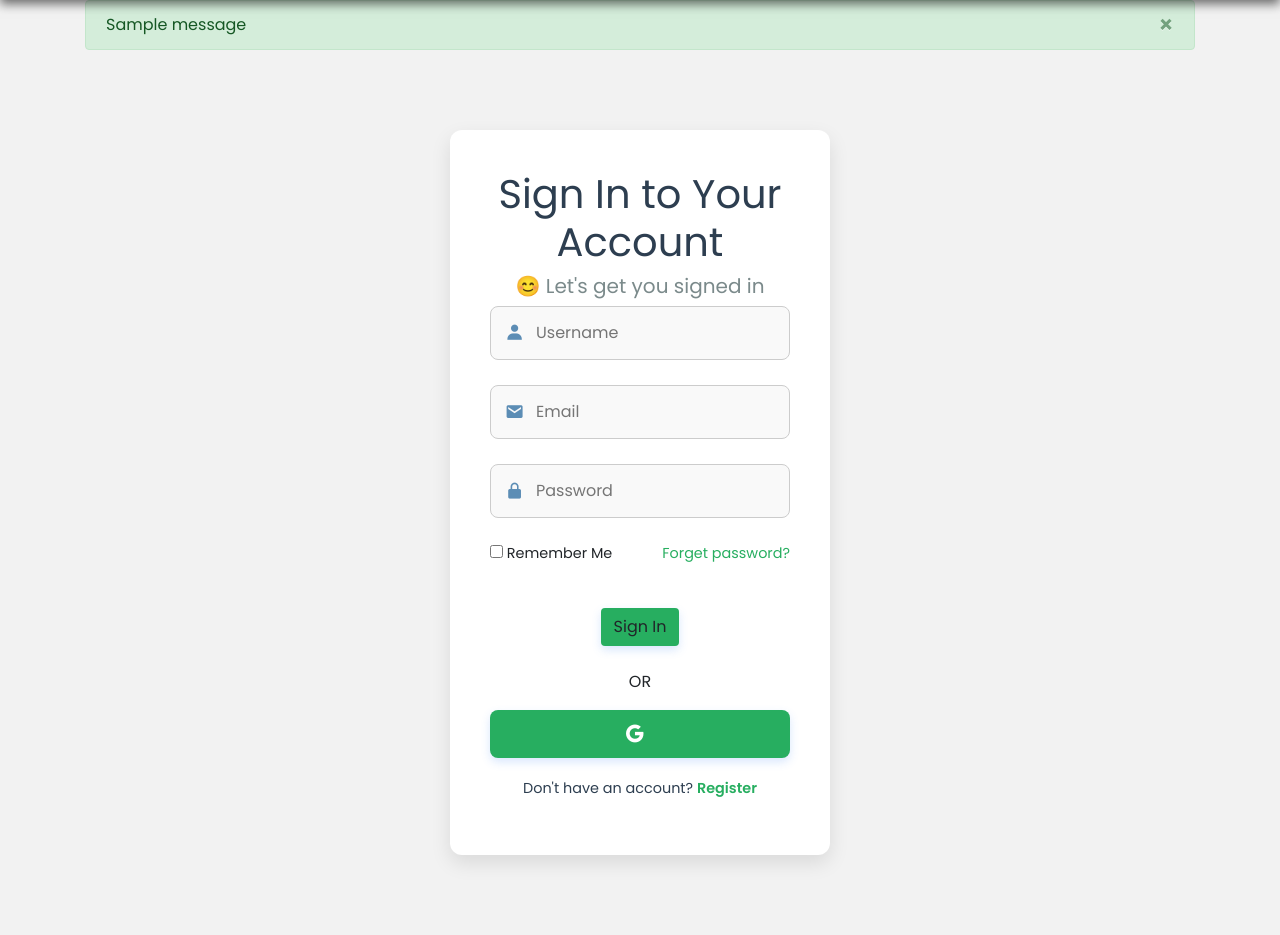
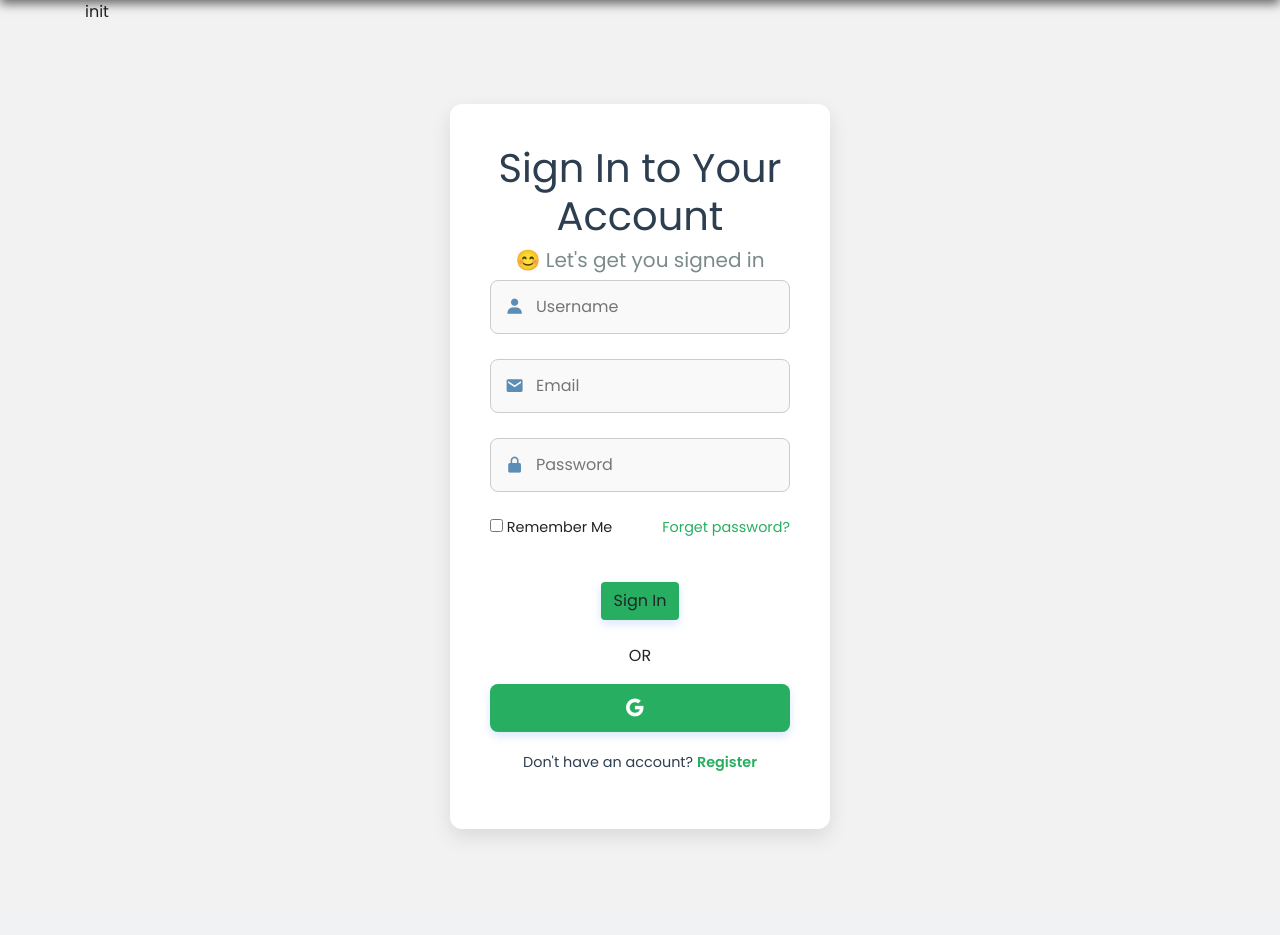
Before and after one commit to Isaiah-woko/MedifyCare, a Flask app: a page that uses webapp/templates/messages.html in a window 1280 px wide. Shown: the part 69-1004 px from the top of the page. After the commit the page ends 907 px from the top, so only its background shows below. Run offline with Flask 3, Linux system fonts and the light colour scheme; tables that the repository leaves empty hold one stand-in row (values such as "Sample post"); one stand-in notice (Sample message) is shown; some libraries are stand-ins or nearby versions.

Commit message:
made the messages disapper after 3 sec

```diff
--- a/webapp/templates/messages.html
+++ b/webapp/templates/messages.html
@@ -1,11 +1,20 @@
-
-{% with messages = get_flashed_messages(with_categories=true) %}
 {% if messages %}
-{% for category, message in messages %}
-<div class="alert alert-{{ category }} alert-dismissible" role="alert">
-    <button type="button" class="close" data-dismiss="alert" aria-label="Close"><span aria-hidden="true">&times;</span></button>
-    {{ message }}
-</div>
-{% endfor %}
+    {% for message in messages %}
+        <div class="alert alert-{{ message.tags }} alert-dismissible fade show" role="alert">
+            {{ message }}
+            <button type="button" class="btn-close" data-bs-dismiss="alert" aria-label="Close"></button>
+        </div>
+    {% endfor %}
+    <script>
+        // Automatically dismiss alerts after 3 seconds
+        setTimeout(function() {
+            const alerts = document.querySelectorAll('.alert');
+            alerts.forEach(function(alert) {
+                alert.classList.remove('show');
+                alert.classList.add('fade');
+                setTimeout(() => alert.remove(), 150); // Ensures removal after fading out
+            });
+        }, 3000);
+    </script>
 {% endif %}
-{% endwith %}
+init
```
